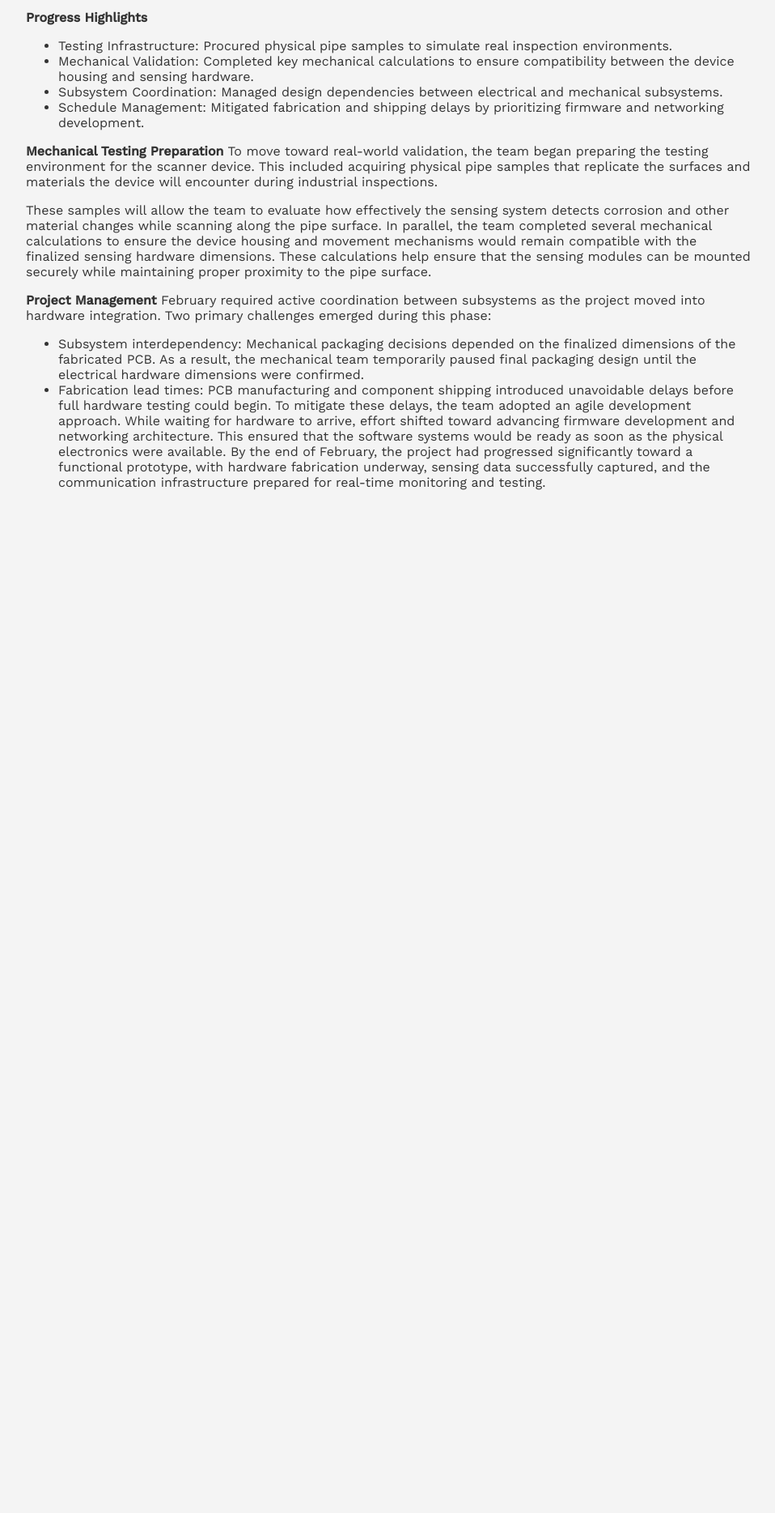
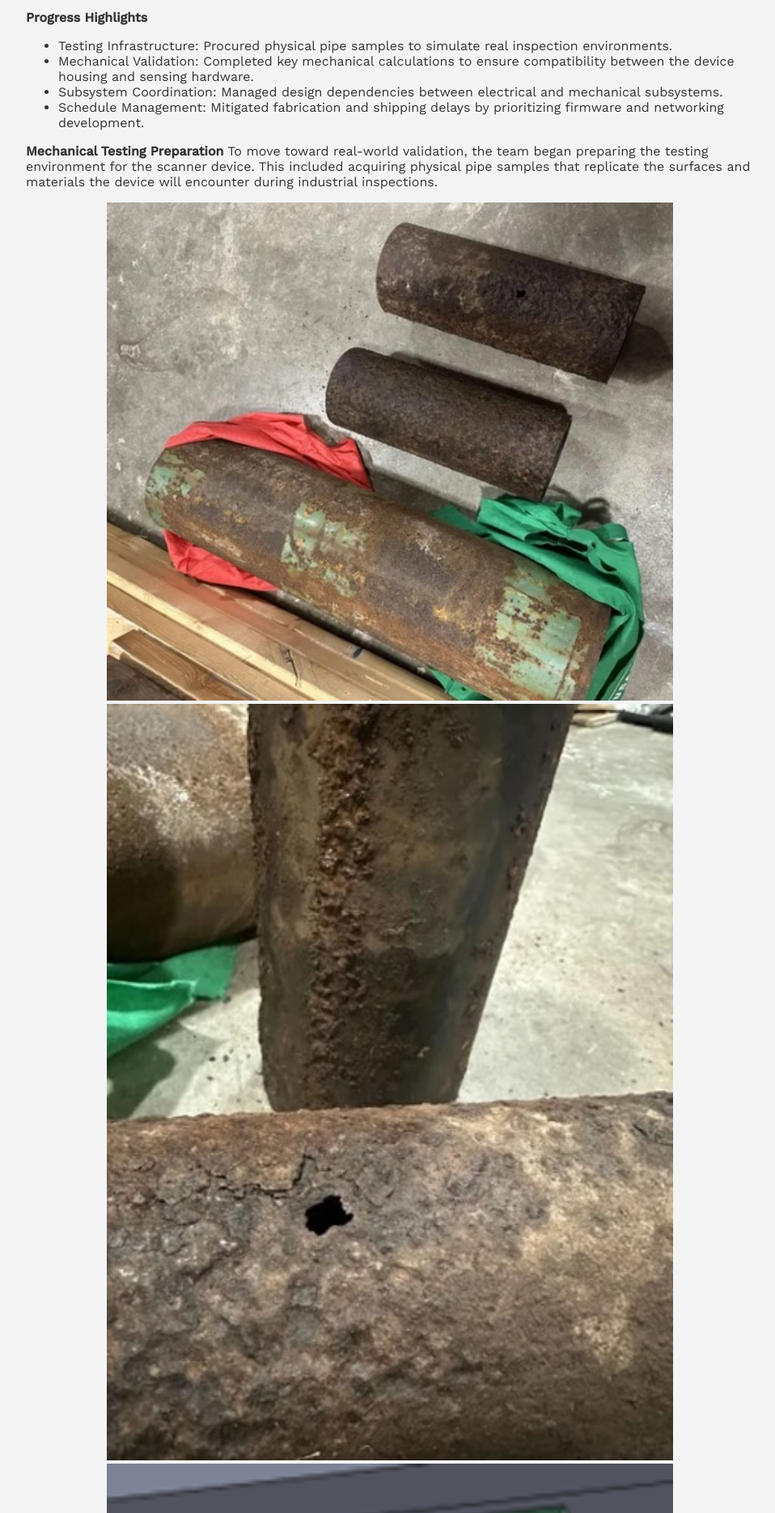
Before and after one commit to warisz/mte-capstone, a Jekyll site: the page built from meetings/feb-2026.md, in a window 1280 px wide. Shown: the part 904-2772 px from the top of the page at 81% size, without its empty margins (158-1116 px from the left). Built offline with Jekyll 4.4.1, drawn with Linux system fonts in a browser that asks for light colours; before the commit the page ends 1545 px from its top, so only the background shows below that.

Commit message:
Update feb-2026.md

```diff
--- a/meetings/feb-2026.md
+++ b/meetings/feb-2026.md
@@ -37,7 +37,12 @@ Together, these developments established the full data pipeline—from sensor ha
 
 **Mechanical Testing Preparation**
 To move toward real-world validation, the team began preparing the testing environment for the scanner device. This included acquiring physical pipe samples that replicate the surfaces and materials the device will encounter during industrial inspections.
-
+<p align="center">
+  <img src="../images/feb23_1.jpg" width="700"><br>
+  <img src="../images/feb23_2.jpg" width="700"><br>
+  <img src="../images/feb23_3.png" width="700"><br>
+  <img src="../images/feb23_4.png" width="700"><br>
+</p>
 These samples will allow the team to evaluate how effectively the sensing system detects corrosion and other material changes while scanning along the pipe surface.
 In parallel, the team completed several mechanical calculations to ensure the device housing and movement mechanisms would remain compatible with the finalized sensing hardware dimensions. These calculations help ensure that the sensing modules can be mounted securely while maintaining proper proximity to the pipe surface.
 
```
